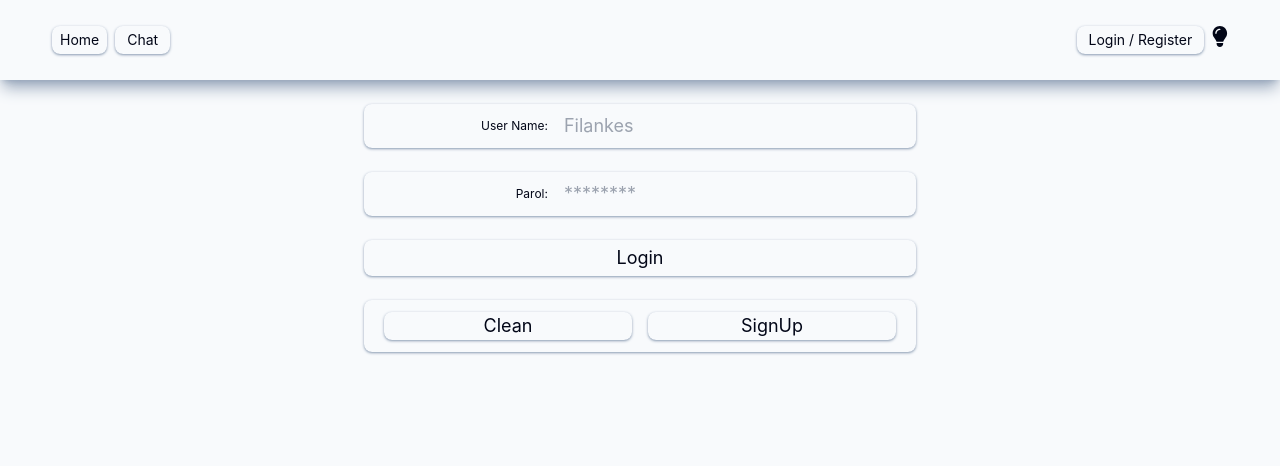
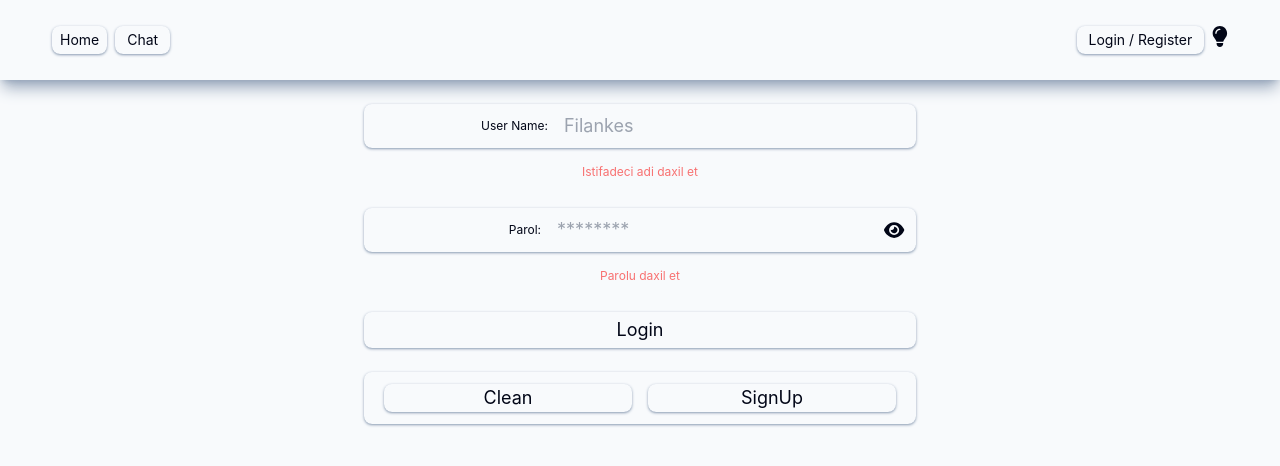
Before and after one commit to SavalanQorxmaz/chat-project, a React (Create React App) app in the folder frontend/: page /login-register in a window 1280 px wide. Shown: the top 466 px of the page. Built offline with nearby package versions, Linux system fonts and the light colour scheme.

Commit message:
login page almost ready

```diff
--- a/frontend/package.json
+++ b/frontend/package.json
@@ -32,7 +32,7 @@
     "build": "react-scripts build",
     "test": "react-scripts test",
     "eject": "react-scripts eject",
-    "dev": "npm install & npm start"
+    "dev": "npm install & npm run start"
   },
   "eslintConfig": {
     "extends": [
--- a/frontend/src/components/Login.tsx
+++ b/frontend/src/components/Login.tsx
@@ -1,36 +1,111 @@
 import React, { useState } from 'react'
+import { FontAwesomeIcon } from '@fortawesome/react-fontawesome'
+import {faEye} from '@fortawesome/free-solid-svg-icons'
+import {faEyeSlash} from '@fortawesome/free-solid-svg-icons'
+import swal from 'sweetalert2'
+import { useNavigate } from 'react-router-dom'
 
 
 const Login = ({...props}) => {
 
+  const navigate = useNavigate()
   const {loginOrRegister, setLoginOrRegister} = props
 
   const [loginData, setLoginData] = useState({
     userName:'',
     password: ''
   })
+  const [showPassword, setShowPassword] = useState(false)
 
-  const loginF = ()=>{
+  const currentLoginDataF = (e:any)=>{
+    setLoginData(prev=>({...prev,[e.target.name]:e.target.value}))
+  }
+
+  const resetLoginDataF = ()=>{
+    setLoginData({
+      userName: '',
+      password: '',
+  })
+
+  setShowPassword(false)
+}
+
+  const loginF = async (e:any)=>{
+
+    e.preventDefault()
+        await fetch('http://localhost:9000/login',{
+          method: 'post',
+          body: JSON.stringify(loginData) ,
+          headers:{
+            "Content-Type": "application/json",
+          }
+        })
+        .then(res=>res.json())
+        .then(res=>{
+
+    if(res==0){
+      swal.fire({
+        icon: 'error',
+        title: 'Ugursuz',
+        text: ` Istifadeci movcud deyil`,
+        confirmButtonText: 'Yeniden cehd et'
+      })
+    }
+    else if(res==1) {
+      swal.fire({
+        icon: 'error',
+        title: 'Ugursuz',
+        text: `Parol yanlisdi`,
+        confirmButtonText: 'Yeniden cehd et'
+      })
+
+    }
+    else {
+      swal.fire({
+        icon: 'success',
+        title: 'Ugurlu',
+        text: `Xos geldin ${loginData.userName}`,
+        confirmButtonText: 'ok'
+      })
+      .then(res=>{
+        navigate('/')
+      })
+
+    }
+
+          return res
+        })
+
+
 
   }
 
 
 
   return (
-    <form className='w-full flex flex-col items-center justify-center  select-none '>
+    <form onSubmit={loginF} className='w-full flex flex-col items-center justify-center  select-none '>
 
 
       <label htmlFor="user-name" className='w-full p-3 py-1 m-3 rounded-lg flex items-center justify-center transition-all shadow shadow-slate-400 cursor-pointer  '>
         <span className='w-1/3 text-right mr-3 text-xs'>User Name:</span>
-      <input className='w-2/3 outline-none p-1 bg-inherit' id='user-name' type="text" placeholder='Filankes' />
+      <input onChange={currentLoginDataF} className='w-2/3 outline-none p-1 bg-inherit' id='user-name' type="text" name='userName' placeholder='Filankes' />
       </label>
-
+     <p className={loginData.userName.length <1 ? 'w-full p-3 py-1 mb-3  text-center  text-red-400  text-xs ': 'hidden'}>Istifadeci adi daxil et</p>
      <label htmlFor="password" className='w-full p-3 py-1 m-3 rounded-lg flex items-center justify-center transition-all shadow shadow-slate-400 cursor-pointer  '>
       <span className='w-1/3 text-right mr-3 text-xs'>Parol:</span>
-     <input className='w-2/3 outline-none p-1 bg-inherit' id='password' type="password" placeholder='********' />
+     <input onChange={currentLoginDataF} className='w-2/3 outline-none p-1 bg-inherit' id='password' name='password' type="password" placeholder='********' />
+     {
+    showPassword
+    ?
+
+   <FontAwesomeIcon onClick={()=>setShowPassword(false)} icon={faEyeSlash} />
+   :
+   <FontAwesomeIcon  onClick={()=>setShowPassword(true)} icon={faEye} />
+
+   }
      </label>
-
-     <input type="submit" value="Login" className='w-full px-3 py-1 m-3 rounded-lg flex items-center justify-center transition-all shadow shadow-slate-400  hover:scale-95 hover:shadow-none cursor-pointer'/>
+     <p className={loginData.password.length<1 ? 'w-full p-3 py-1 mb-3  text-center  text-red-400  text-xs ': 'hidden'}>Parolu daxil et</p>
+     <input type="submit" value="Login" className={loginData.userName.length<1 || loginData.password.length<1? 'w-full px-3 py-1 m-3 rounded-lg flex items-center justify-center shadow shadow-slate-400 cursor-not-allowed ' : 'w-full px-3 py-1 m-3 rounded-lg flex items-center justify-center transition-all shadow shadow-slate-400  hover:scale-95 hover:shadow-none cursor-pointer'} disabled={loginData.userName.length<1 || loginData.password.length<1 ? true: false}/>
 
      <div className='w-full p-3 py-1 m-3 rounded-lg flex items-center justify-center transition-all shadow shadow-slate-400 '>
 
```
Also changed, not shown: 2 other files (tests, documents, lock files or other folders).
